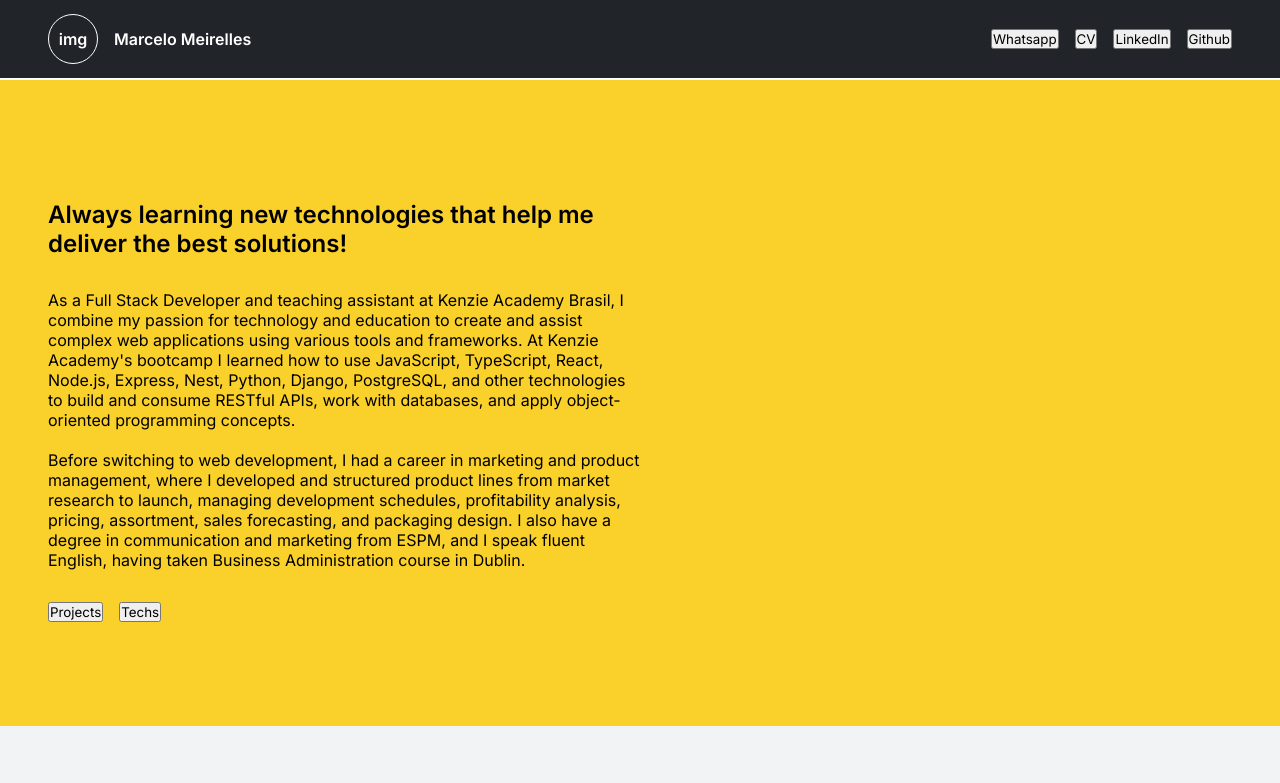
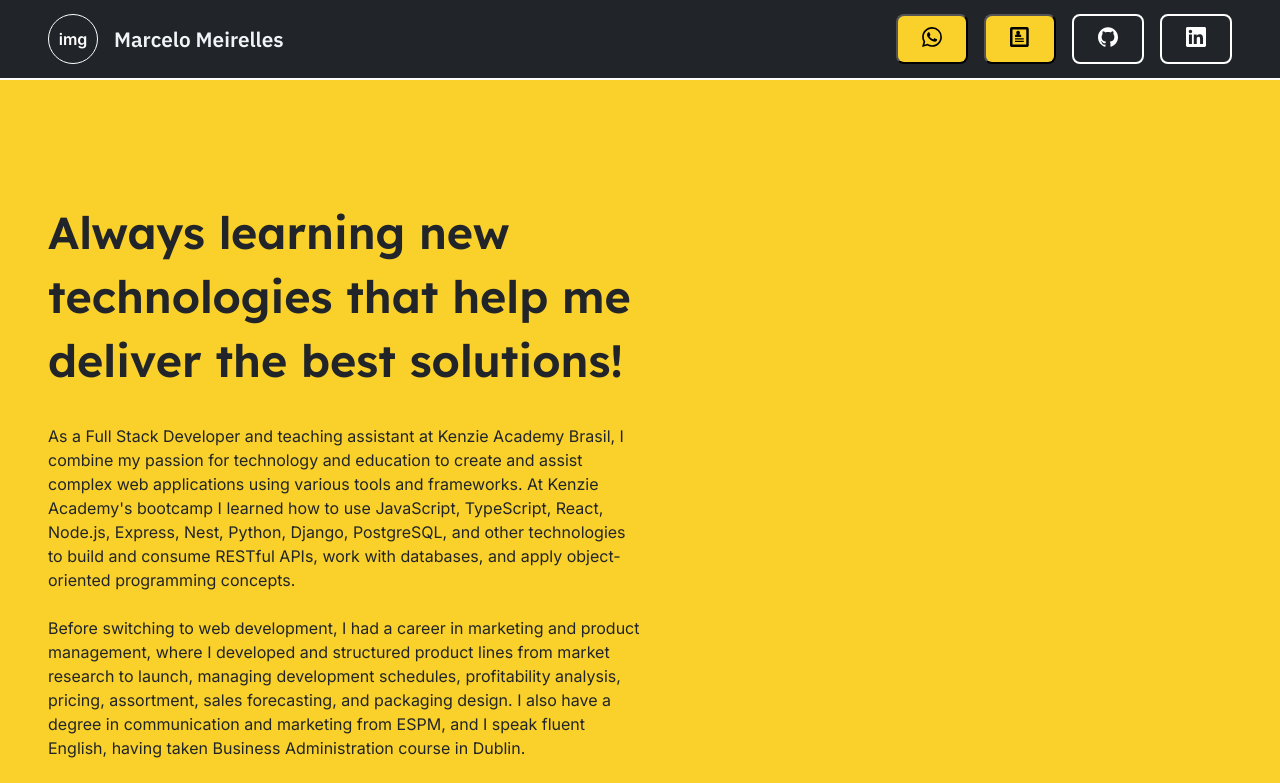
Before and after one commit to meiraa13/portfolio, a React (Vite) app: page / in a window 1280 px wide. Shown: the top 783 px of the page. Built offline with nearby package versions, Linux system fonts and the light colour scheme.

Commit message:
feat: add button component

```diff
--- a/src/components/About/index.tsx
+++ b/src/components/About/index.tsx
@@ -1,3 +1,4 @@
+import { Button } from "../Button"
 import "./styles.scss"
 
 
@@ -25,8 +26,8 @@ export function About(){
                     </p>
                 </div>
                 <div className="div-buttons">
-                    <button>Projects</button>
-                    <button>Techs</button>
+                    <Button classStyle="button second-color" text="Projects" />
+                    <Button classStyle="button second-color" text="Techs" />
                 </div>
             </div>
 
--- a/src/components/About/styles.scss
+++ b/src/components/About/styles.scss
@@ -17,4 +17,16 @@
     display: flex;
     flex-direction: column;
     gap: 2rem;
+
+    h1 {
+        font-family: "Lexend", sans-serif;
+        font-size: 2.8rem;
+        color: var(--grey1);
+        line-height: 4rem;
+    }
+
+    p {
+        color: var(--grey1);
+        line-height: 1.5rem;
+    }
 }
--- /dev/null
+++ b/src/components/Button/index.tsx
@@ -0,0 +1,13 @@
+import "./styles.scss"
+
+interface IButtonProps{
+    classStyle:string,
+    text:any
+}
+
+export function Button({classStyle, text}:IButtonProps){
+
+    return(
+        <button className={classStyle}>{text}</button>
+    )
+}
--- /dev/null
+++ b/src/components/Button/styles.scss
@@ -0,0 +1,16 @@
+.button {
+    padding: 0.7rem 1.5rem;
+    background-color: var(--color1);
+    border-radius: 0.5rem;
+    font-weight: 600;
+    font-size:medium;
+}
+
+.second-color {
+    background-color: var(--grey1);
+    color: white;
+}
+
+.border-white {
+    border: 2px solid white;
+}
--- a/src/components/Header/index.tsx
+++ b/src/components/Header/index.tsx
@@ -1,4 +1,7 @@
+import { Button } from "../Button"
 import "./styles.scss"
+import { SiGithub, SiLinkedin, SiWhatsapp } from "react-icons/si"
+import { ImProfile } from "react-icons/im"
 
 export function Header(){
 
@@ -7,13 +10,13 @@ export function Header(){
             <div className="container div-header">
                 <div className="div-infos">
                     <p className="img">img</p>
-                    <p>Marcelo Meirelles</p>
+                    <p className="name">Marcelo Meirelles</p>
                 </div>
                 <div className="div-buttons">
-                    <button>Whatsapp</button>
-                    <button>CV</button>
-                    <button>LinkedIn</button>
-                    <button>Github</button>
+                    <Button classStyle="button" text={<SiWhatsapp size="20" />} />
+                    <Button classStyle="button" text={<ImProfile size="20" />} />
+                    <Button classStyle="button second-color border-white" text={<SiGithub size="20" />} />
+                    <Button classStyle="button second-color border-white" text={<SiLinkedin size="20" />} />
                 </div>
             </div>
 
--- a/src/components/Header/styles.scss
+++ b/src/components/Header/styles.scss
@@ -34,3 +34,9 @@ header {
     border: 1px solid white;
     border-radius: 50%;
 }
+
+.name {
+    font-family: "IBM Plex Sans";
+    font-size: 1.3rem;
+    color: var(--grey4);
+}
```
